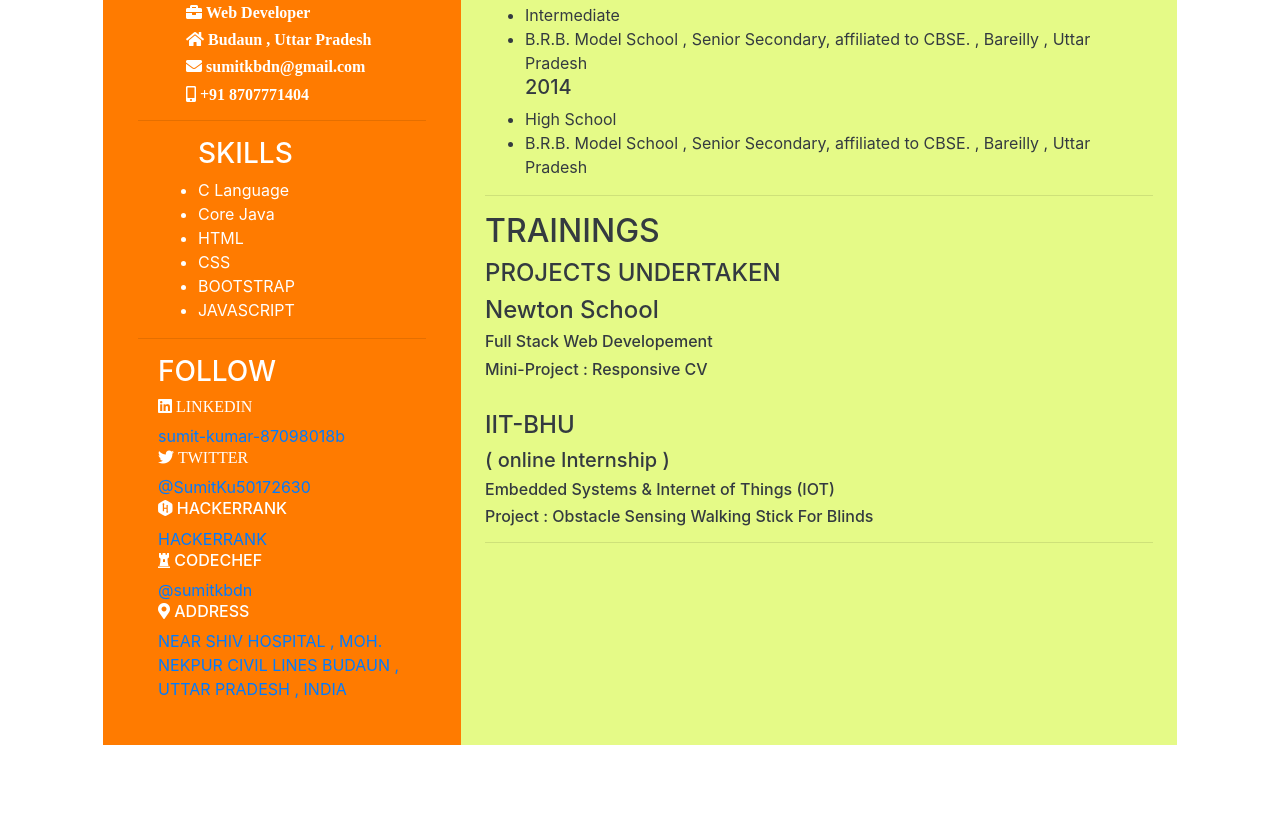
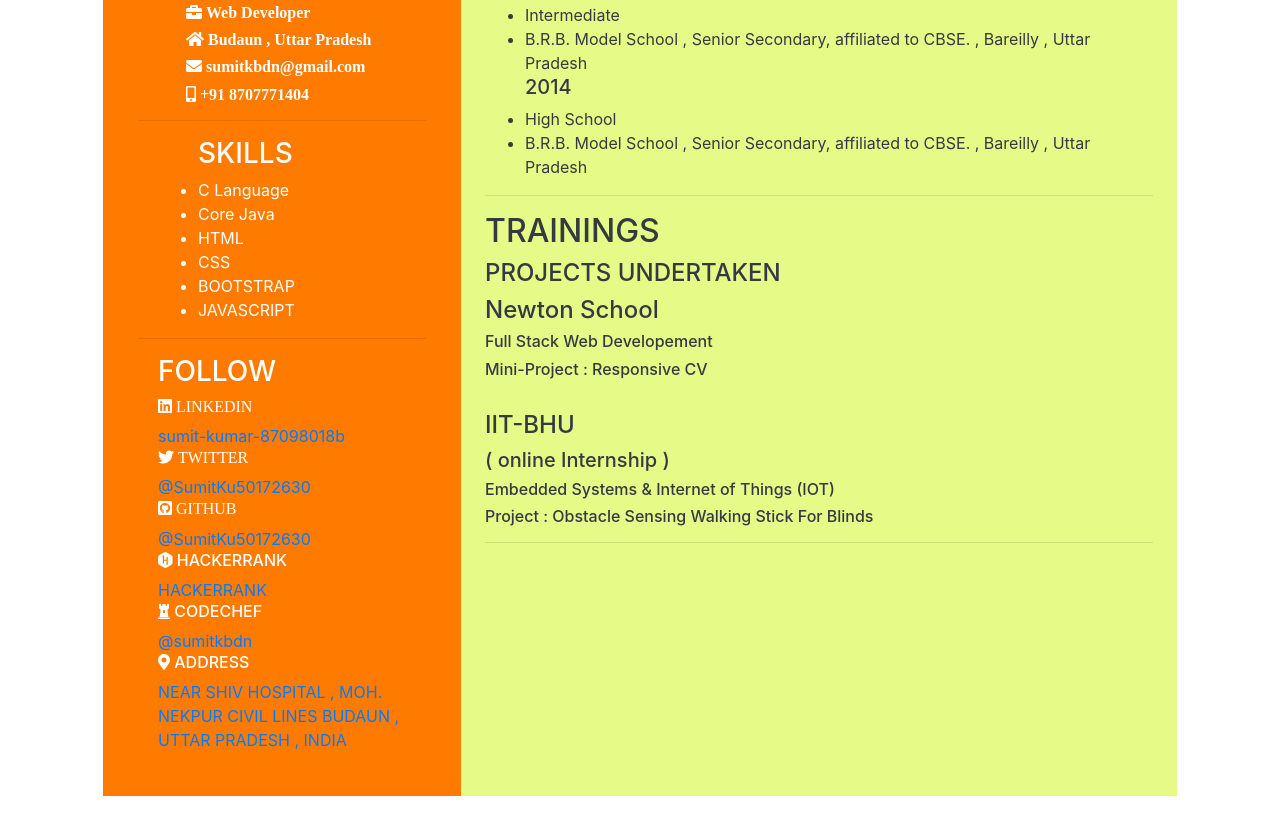
Before and after one commit to sumitkbdn/Responsive-CV, a plain HTML site: page index.html in a window 1280 px wide. Shown: the part 412-1246 px from the top of the page. Before the commit the page ends 1205 px from the top, so only its background shows below. Drawn offline with nearby package versions, Linux system fonts and the light colour scheme.

Commit message:
Update index.html

```diff
--- a/index.html
+++ b/index.html
@@ -61,6 +61,9 @@
 
             <h6><i class="fab fa-twitter "> TWITTER</i></h5>
             <a href="https://twitter.com/home" target="_blank">@SumitKu50172630</a>
+
+                    <h6><i class="fab fa-github-square"> GITHUB</i></h5>
+            <a href="https://github.com/Sumitkbd" target="_blank">@SumitKu50172630</a>
 
            <h6><i class="fab fa-hackerrank"></i> HACKERRANK </i></h5>
             <a href="https://www.hackerrank.com/sumitkbdn" target="_blank"> HACKERRANK</a>
```
